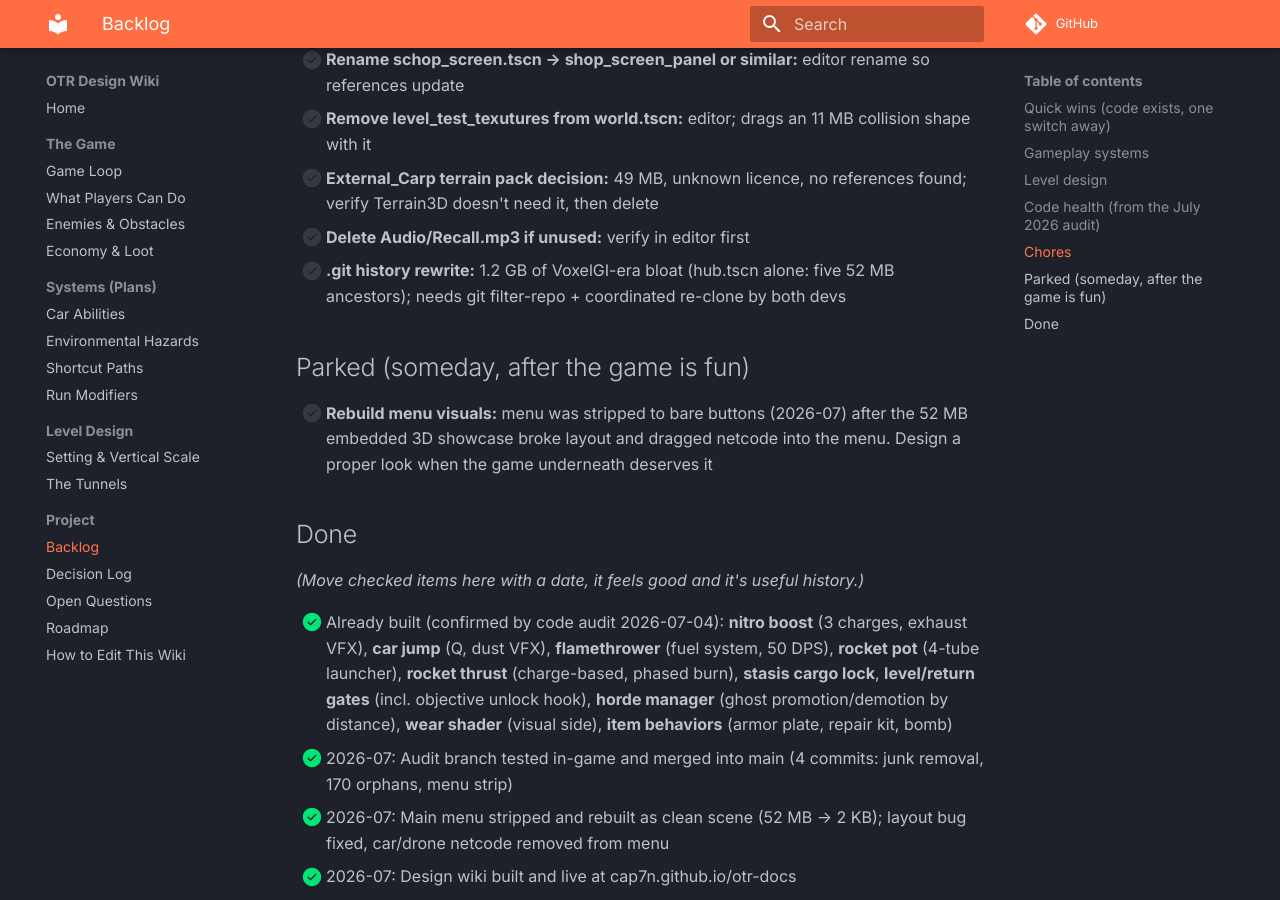
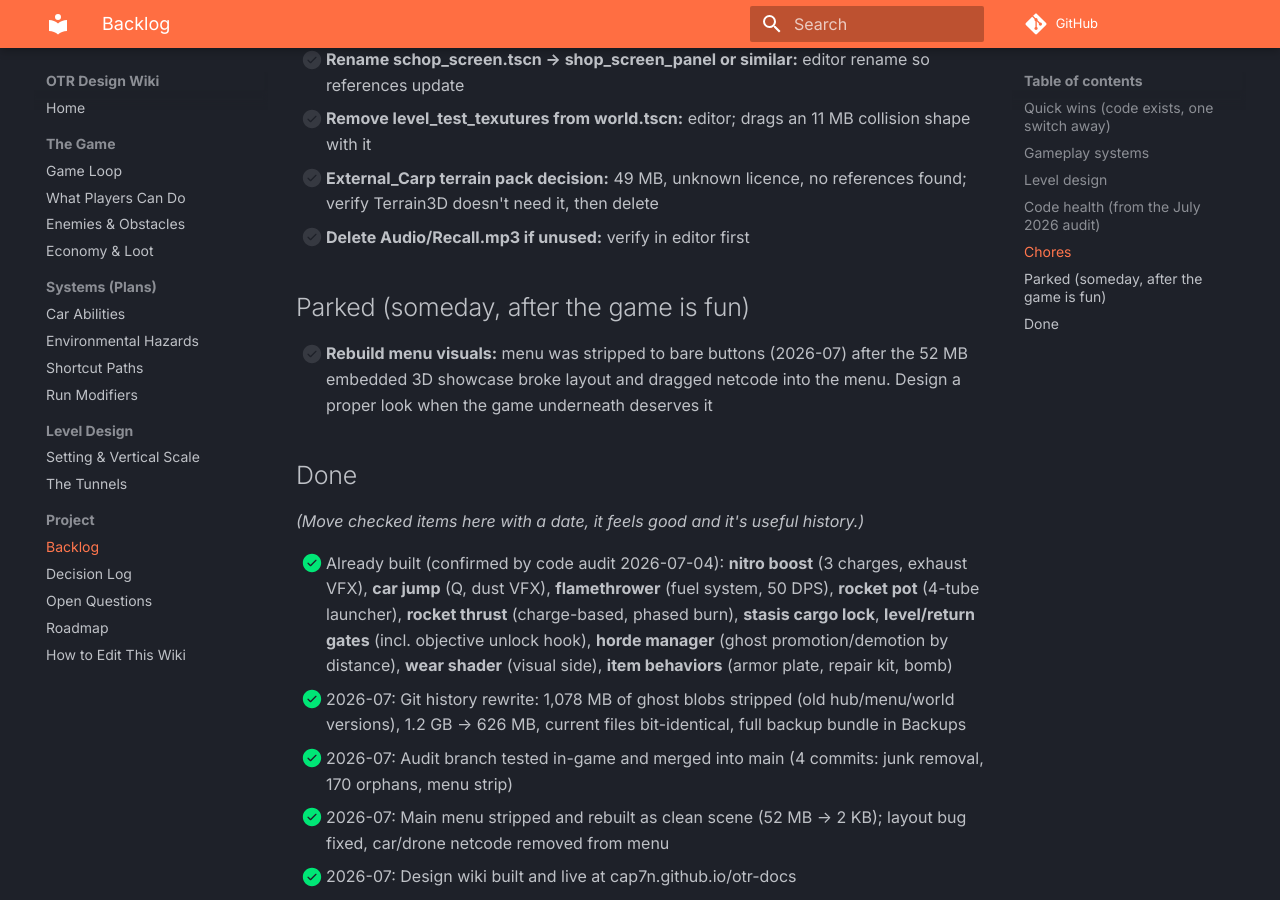
Before and after one commit to cap7n/otr-docs, an MkDocs documentation site: the page built from docs/project/backlog.md, in a window 1280 px wide and 900 px high, scrolled down 2339 px. Built offline with MkDocs 1.6.1 and Material for MkDocs 9.7.7, drawn with Linux system fonts in a browser that asks for light colours; comment, search, counter and statistics services are not loaded.

Commit message:
Backlog: history rewrite done

```diff
--- a/docs/project/backlog.md
+++ b/docs/project/backlog.md
@@ -51,7 +51,6 @@ Conventions: `🔨` = in progress · `⛔` = blocked by a decision or another it
 - [ ] **Remove level_test_texutures from world.tscn:** editor; drags an 11 MB collision shape with it
 - [ ] **External_Carp terrain pack decision:** 49 MB, unknown licence, no references found; verify Terrain3D doesn't need it, then delete
 - [ ] **Delete Audio/Recall.mp3 if unused:** verify in editor first
-- [ ] **.git history rewrite:** 1.2 GB of VoxelGI-era bloat (hub.tscn alone: five 52 MB ancestors); needs git filter-repo + coordinated re-clone by both devs
 
 ## Parked (someday, after the game is fun)
 
@@ -62,6 +61,7 @@ Conventions: `🔨` = in progress · `⛔` = blocked by a decision or another it
 *(Move checked items here with a date, it feels good and it's useful history.)*
 
 - [x] Already built (confirmed by code audit 2026-07-04): **nitro boost** (3 charges, exhaust VFX), **car jump** (Q, dust VFX), **flamethrower** (fuel system, 50 DPS), **rocket pot** (4-tube launcher), **rocket thrust** (charge-based, phased burn), **stasis cargo lock**, **level/return gates** (incl. objective unlock hook), **horde manager** (ghost promotion/demotion by distance), **wear shader** (visual side), **item behaviors** (armor plate, repair kit, bomb)
+- [x] 2026-07: Git history rewrite: 1,078 MB of ghost blobs stripped (old hub/menu/world versions), 1.2 GB → 626 MB, current files bit-identical, full backup bundle in Backups
 - [x] 2026-07: Audit branch tested in-game and merged into main (4 commits: junk removal, 170 orphans, menu strip)
 - [x] 2026-07: Main menu stripped and rebuilt as clean scene (52 MB → 2 KB); layout bug fixed, car/drone netcode removed from menu
 - [x] 2026-07: Design wiki built and live at cap7n.github.io/otr-docs
```
